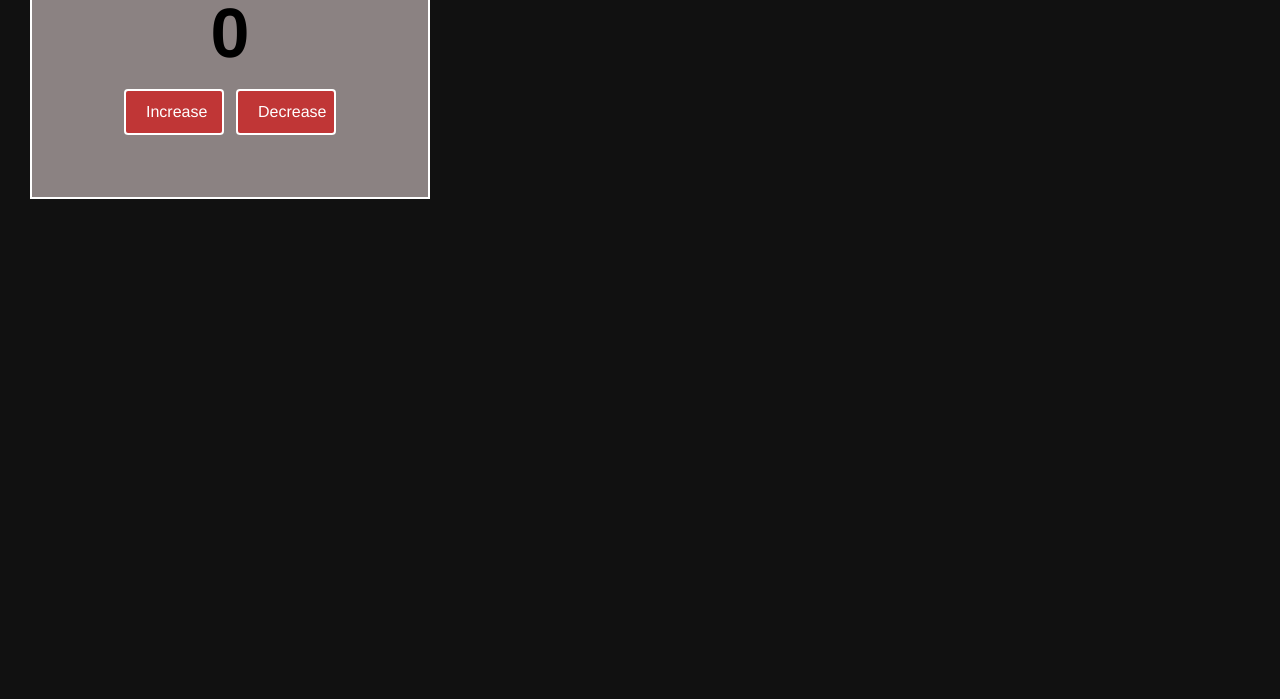
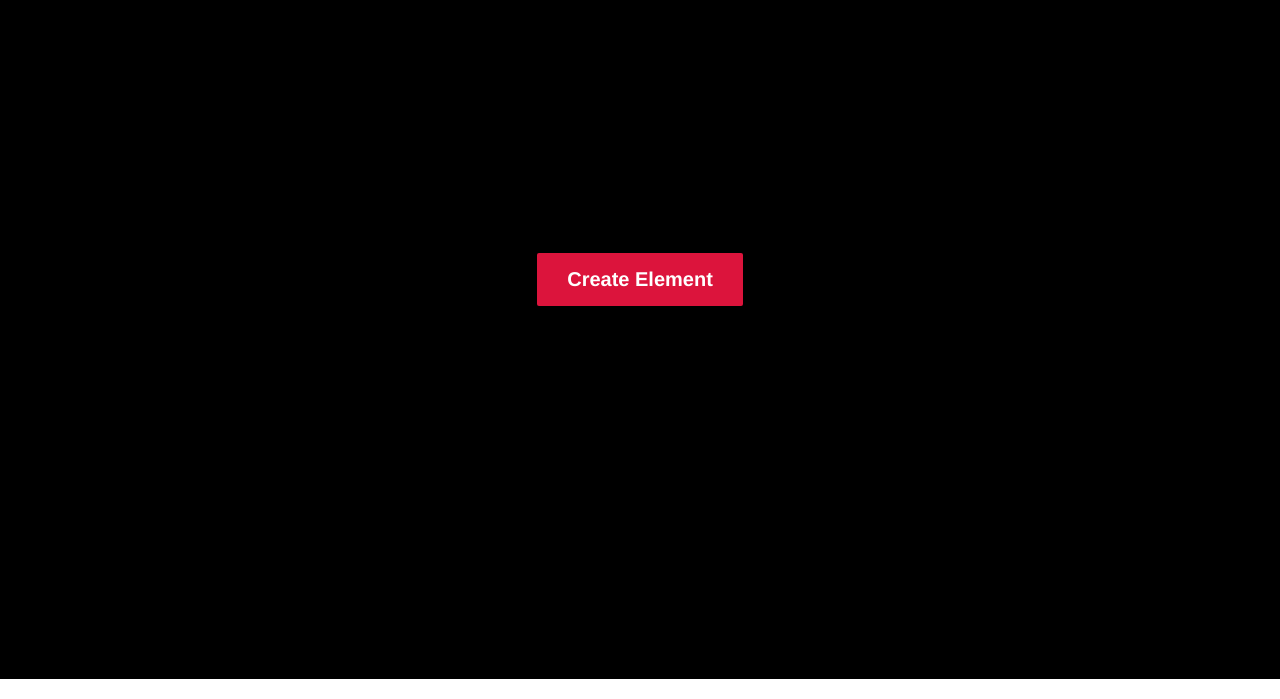
Before and after one commit to Dimpi-145/Sheryians.2, a plain HTML site: page index.html in a window 1280 px wide. Shown: the part 121-820 px from the top of the page. Drawn offline with Linux system fonts and the light colour scheme.

Commit message:
creating an element

```diff
--- a/index.html
+++ b/index.html
@@ -3,19 +3,16 @@
 <head>
     <meta charset="UTF-8">
     <meta name="viewport" content="width=device-width, initial-scale=1.0">
-    <title>counter</title>
+    <title>Document</title>
     <link rel="stylesheet" href="style.css">
 </head>
 <body>
-    <div id="box">
-    <h3 class="counter-label">Counter</h3>
-    <h2>0</h2>
-    <div class="controls">
-        <button1 id="inc">Increase</button1>
-        <button2 id="dec">Decrease</button2>
-    </div>
-    </div>
+    <main>
+        <button>Create Element</button>
 
-    <script src="script.js"> </script>
+    </main>
+
+    <script src="script.js"></script>
+
 </body>
 </html>
--- a/script.js
+++ b/script.js
@@ -1,33 +1,50 @@
-var inc = document.querySelector("#inc")
-var h2 = document.querySelector("h2")
-var dec = document.querySelector("#dec")
+var btn = document.querySelector('button')
+var main = document.querySelector('main')
+var arr = ['hey! I am Dimpi', 'Learning with Sheryians is fun.', 'harsh bahiya ki jai ho', 'Sarthak bhaiya is cute', 'keep motivated']
 
-var a = 0
-const MIN = 0
-const MAX = 10
+btn.addEventListener('click',()=>{
 
-function updateDisplay(){
-    h2.textContent = a
-    if(a <= MIN){
-        dec.setAttribute('aria-disabled','true')
-    } else {
-        dec.removeAttribute('aria-disabled')
-    }
-    if(a >= MAX){
-        inc.setAttribute('aria-disabled','true')
-    } else {
-        inc.removeAttribute('aria-disabled')
-    }
-}
+    var h1 = document.createElement('h1')
+    var x = Math.random()*80
+    var y = Math.random()*80
+    var r = Math.random()*360
+    var scl = Math.random()*3
 
-inc.addEventListener('click',function(){
-    if(a < MAX) a++
-    updateDisplay()
+    var a = Math.floor(Math.random()*arr.length)
+    var c1 = Math.floor(Math.random()*256)
+    var c2 = Math.floor(Math.random()*256)
+    var c3 = Math.floor(Math.random()*256)
+
+    h1.innerHTML = arr[a]
+
+    h1.style.position = 'absolute'
+    h1.style.color = `rgb(${c1},${c2},${c3})`
+
+    h1.style.left = x+'%'
+    h1.style.top = y+'%'
+    h1.style.rotate = r+'deg'
+    h1.style.scale = scl
+
+
+
+    main.appendChild(h1)
+    // var div = document.createElement('div')
+    // var x = Math.random()*100
+    // var y = Math.random()*100
+    // var r = Math.random()*360
+
+    // var c1 = Math.floor(Math.random()*256)
+    // var c2 = Math.floor(Math.random()*256)
+    // var c3 = Math.floor(Math.random()*256)
+
+    // div.style.height = '50px'
+    // div.style.width = '50px'
+    // div.style.position = 'absolute'
+    // div.style.backgroundColor = `rgb(${c1},${c2},${c3})`
+
+    // div.style.top = y+'%'
+    // div.style.left = x+'%'
+    // div.style.rotate = r+'deg'
+
+    // main.appendChild(div)
 })
-
-dec.addEventListener('click',function(){
-    if(a > MIN) a--
-    updateDisplay()
-})
-
-updateDisplay()
--- a/style.css
+++ b/style.css
@@ -9,54 +9,40 @@ html,
 body{
     height: 100%;
     width: 100%;
-    background-color: #111;
 }
-button1{
-    background-color: rgb(192, 54, 54);
-    padding: 12px 20px;
-    width: 100px;
-    border: 2px solid white;
-    border-radius: 4px;
-    cursor: pointer;
-    color: white;
-    display: inline-block;
+body{
+    overflow: hidden;
 }
-button2{
-    background-color: rgb(192, 54, 54);
-    padding: 12px 20px;
-    width: 100px;
-    border: 2px solid white;
-    border-radius: 4px;
-    cursor: pointer;
-    color: white;
-    display: inline-block;
-}
-h2{
-    font-size: 70px;
-    margin: 0;
-    color: black;
-}
-#box{
-    display: flex;
-    flex-direction: column;
-    align-items: center;
-    justify-content: center;
-    box-sizing: border-box;
-    height: 300px;
-    width: 400px;
-    border: 2px solid white;
-    background-color: rgb(139, 130, 130);
-    margin: 20px 30px;
+main{
+  background-color: black;
+  height: 100%;
+  width: 100%;
+  display: flex;
+  align-items: center;
+  justify-content: center;
+
 }
 
-.controls{
-    display: flex;
-    gap: 12px;
-    margin-top: 16px;
+
+
+button{
+    padding: 15px 30px;
+    font-size: 20px;
+    font-weight: 600;
+    background-color:crimson ;
+    font-weight: 600;
+    border: none;
+    cursor: pointer;
+    border-radius: 2px;
+    position: relative;
+    z-index:9 ;
+
+
+
 }
-
-.counter-label{
-    font-size: 18px;
-    color: black;
-    margin-bottom: 8px;
+button:active{
+    scale: 0.95;
 }
+h1{
+    white-space: nowrap;
+}
```
